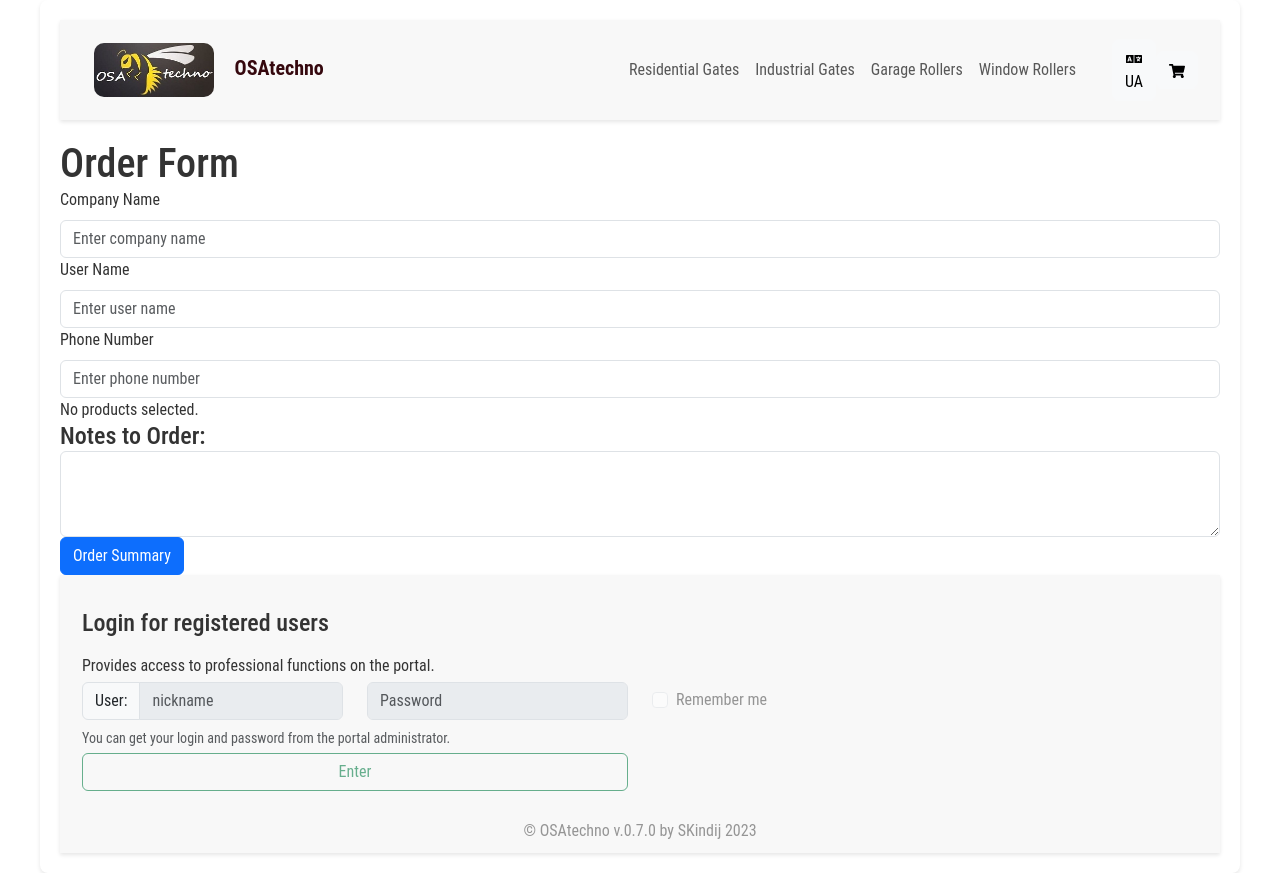
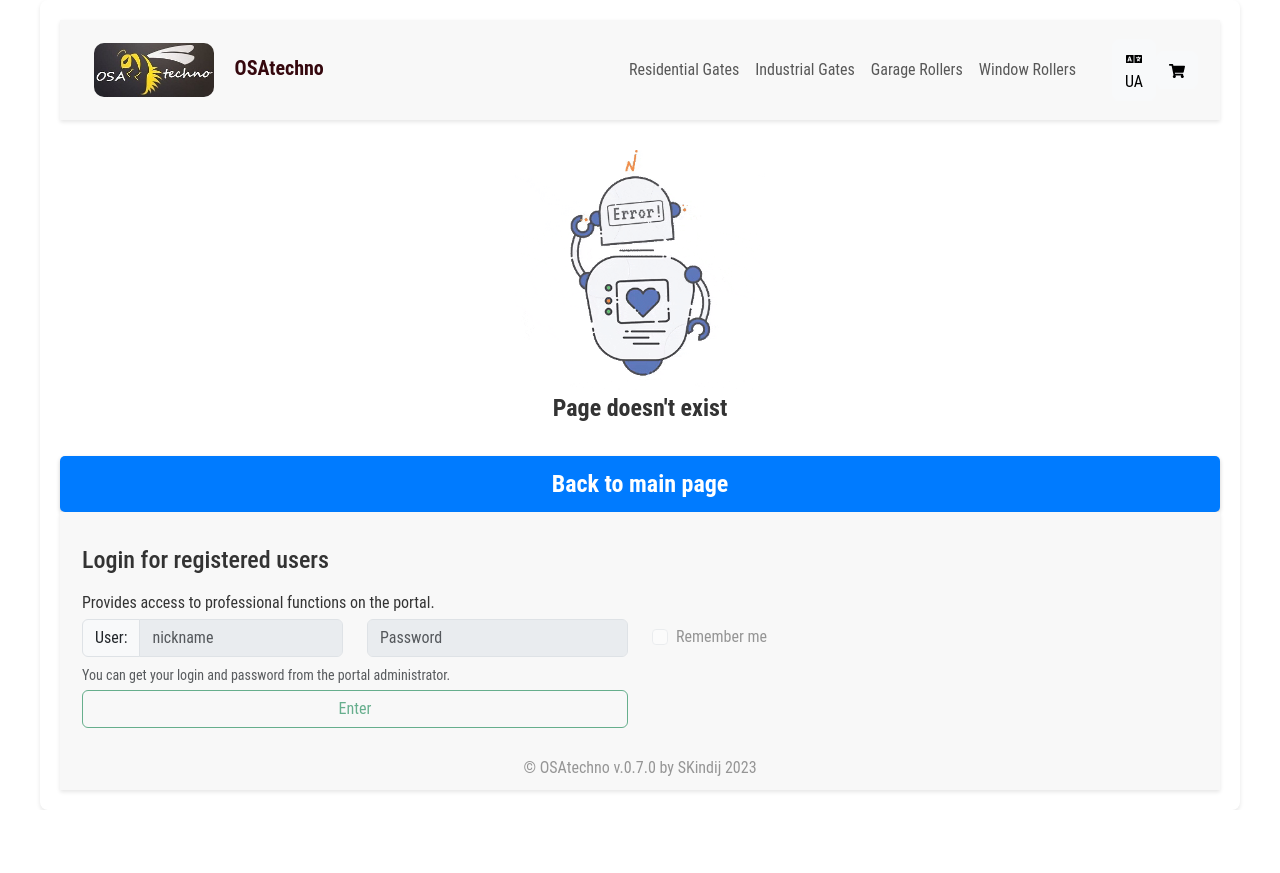
Before and after one commit to SKindij/OSAtechno, a React (Create React App) app: page /order in a window 1280 px wide. After the commit the page ends 810 px from the top, so only its background shows below. Built offline with nearby package versions, Linux system fonts and the light colour scheme.

Commit message:
perf: implement lazy loading for improved page load times
Update App.js

```diff
--- a/src/App.js
+++ b/src/App.js
@@ -2,17 +2,15 @@ import React from 'react';
 import { lazy, Suspense } from 'react';
 import { Route, Routes } from 'react-router-dom';
 import Header from "./components/common/Header";
+import MainPage from "./components/pages/MainPage";
 import Footer from "./components/common/Footer";
-import OrderForm from "./components/order/OrderForm";
 // with this type of import webpack looks in index.js in pages folder
-const MainPage = lazy(() => import('./components/pages/MainPage'));
 const ResidentialGates = lazy(() => import('./components/pages/ResidentialGatesPage'));
 const IndustrialGates = lazy(() => import('./components/pages/IndustrialGatesPage'));
 const GarageRollerShutters = lazy(() => import('./components/pages/GarageRollerPage'));
 const WindowRollerShutters = lazy(() => import('./components/pages/WindowRollerPage'));
 const Page404 = lazy(() => import('./components/pages/NotFoundPage'));
 const ProductDetails = lazy(() => import('./components/pages/ProductDetails'));
-
 function App() {
   return (
       <div className="app">
@@ -24,11 +22,8 @@ function App() {
             <Route path="/" element={<MainPage />} />
             <Route path="/residential" element={<ResidentialGates />} />
             <Route path="/industrial" element={<IndustrialGates />} />
-            <Route path="/residential/:productId" element={<ProductDetails />} />
-            <Route path="/industrial/:productId" element={<ProductDetails />} />
             <Route path="/garageroller" element={<GarageRollerShutters />} />
             <Route path="/windowroller" element={<WindowRollerShutters />} />
-            <Route path="/order" element={<OrderForm />} />
             <Route path="*" element={<Page404 />} />
           </Routes>
           </Suspense>
@@ -37,5 +32,4 @@ function App() {
       </div>
   );
 }
-
 export default App;
```
